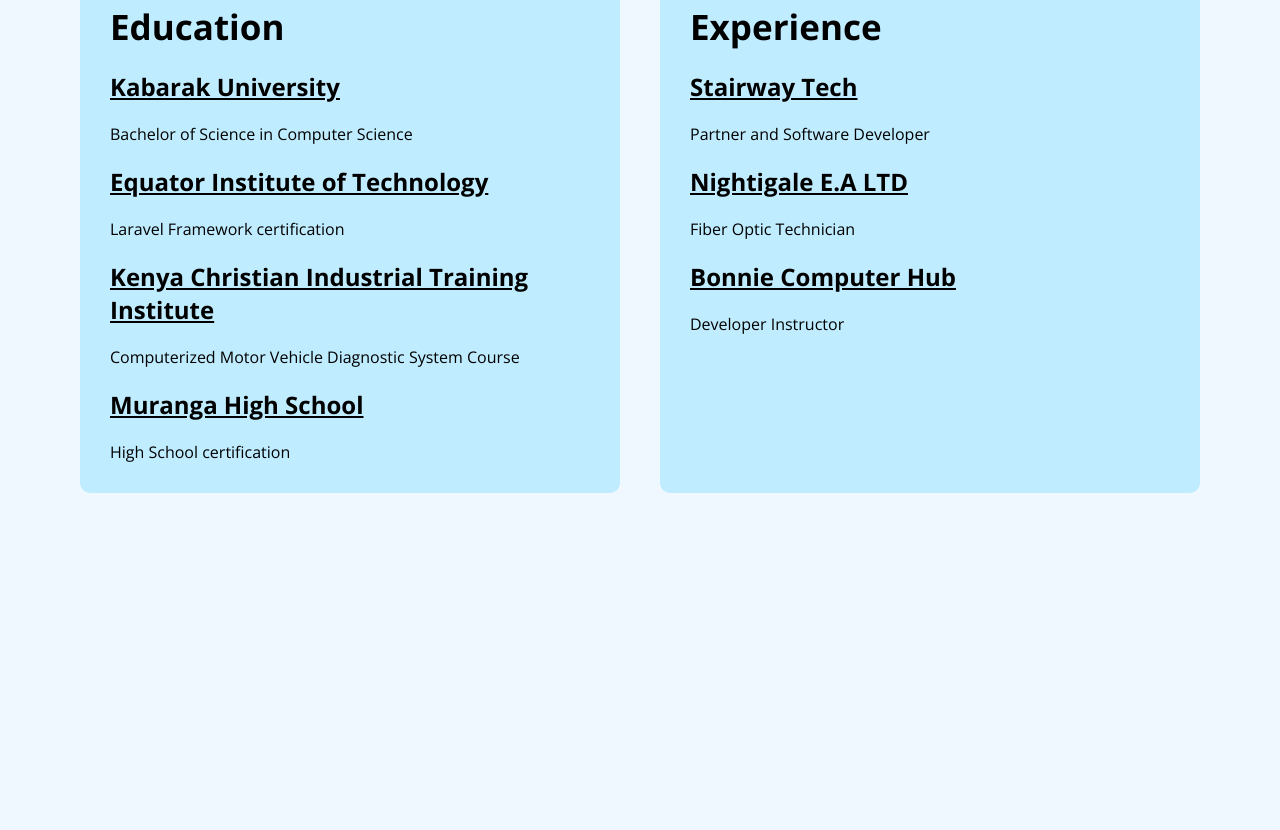
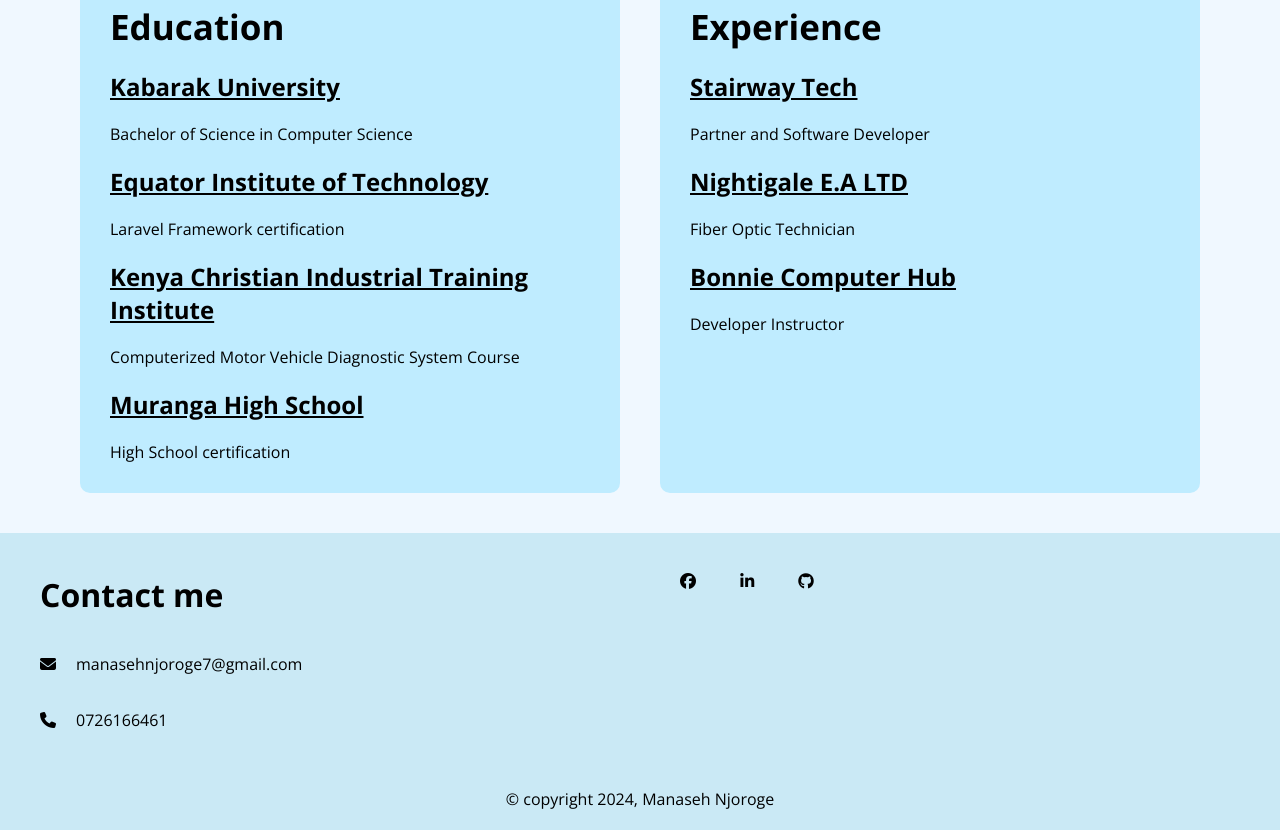
Before and after one commit to Manaseh1/new_portfolio, a plain HTML site: page index.html in a window 1280 px wide. Shown: the part 1064-1894 px from the top of the page. Before the commit the page ends 1617 px from the top, so only its background shows below. Drawn offline with nearby package versions, Linux system fonts and the light colour scheme.

Commit message:
started footer section

```diff
--- a/index.html
+++ b/index.html
@@ -9,6 +9,9 @@
     <link rel="preconnect" href="https://fonts.gstatic.com" crossorigin>
     <link href="https://fonts.googleapis.com/css2?family=Open+Sans:ital,wght@0,300..800;1,300..800&display=swap"
         rel="stylesheet">
+    <link rel="stylesheet" href="https://cdnjs.cloudflare.com/ajax/libs/font-awesome/6.7.1/css/all.min.css"
+        integrity="sha512-5Hs3dF2AEPkpNAR7UiOHba+lRSJNeM2ECkwxUIxC1Q/FLycGTbNapWXB4tP889k5T5Ju8fs4b1P5z/iB4nMfSQ=="
+        crossorigin="anonymous" referrerpolicy="no-referrer" />
     <title>Portfolio | Manaseh Njoroge</title>
 </head>
 
@@ -103,5 +106,20 @@
             (document.querySelector('.nav-links').style.display == 'none') ? 'block' : 'none';
     });
 </script>
+<footer>
+    <div class="contact">
+        <h1>Contact me</h1>
+        <i class="fa-solid fa-envelope"></i>manasehnjoroge7@gmail.com</br>
+        <i class="fa-solid fa-phone"></i>0726166461
+    </div>
+    <div class="icons">
+        <i class="fa-brands fa-facebook"></i>
+        <i class="fa-brands fa-linkedin-in"></i>
+        <i class="fa-brands fa-github"></i>
+    </div>
+    <div class="copyright">
+        &#169; copyright 2024, Manaseh Njoroge
+    </div>
+</footer>
 
 </html>
--- a/style.css
+++ b/style.css
@@ -201,6 +201,21 @@
     display: none;
 }
 
+footer {
+    background-color: #CAE9F5;
+    margin: auto -40px -60px -40px;
+    display: grid;
+    grid-template-columns: 1fr 1fr;
+    /* grid-column-end: span 1; */
+}
+
+.copyright {
+    text-align: center;
+    grid-column-start: 1;
+    grid-column-end: 3;
+
+}
+
 /* Media queries */
 @media (max-width: 768px) {
     * {
@@ -284,4 +299,8 @@
     .edu {
         margin: 20px;
     }
+
+    footer {
+        margin: auto -30px -100px -20px !important;
+    }
 }
```
